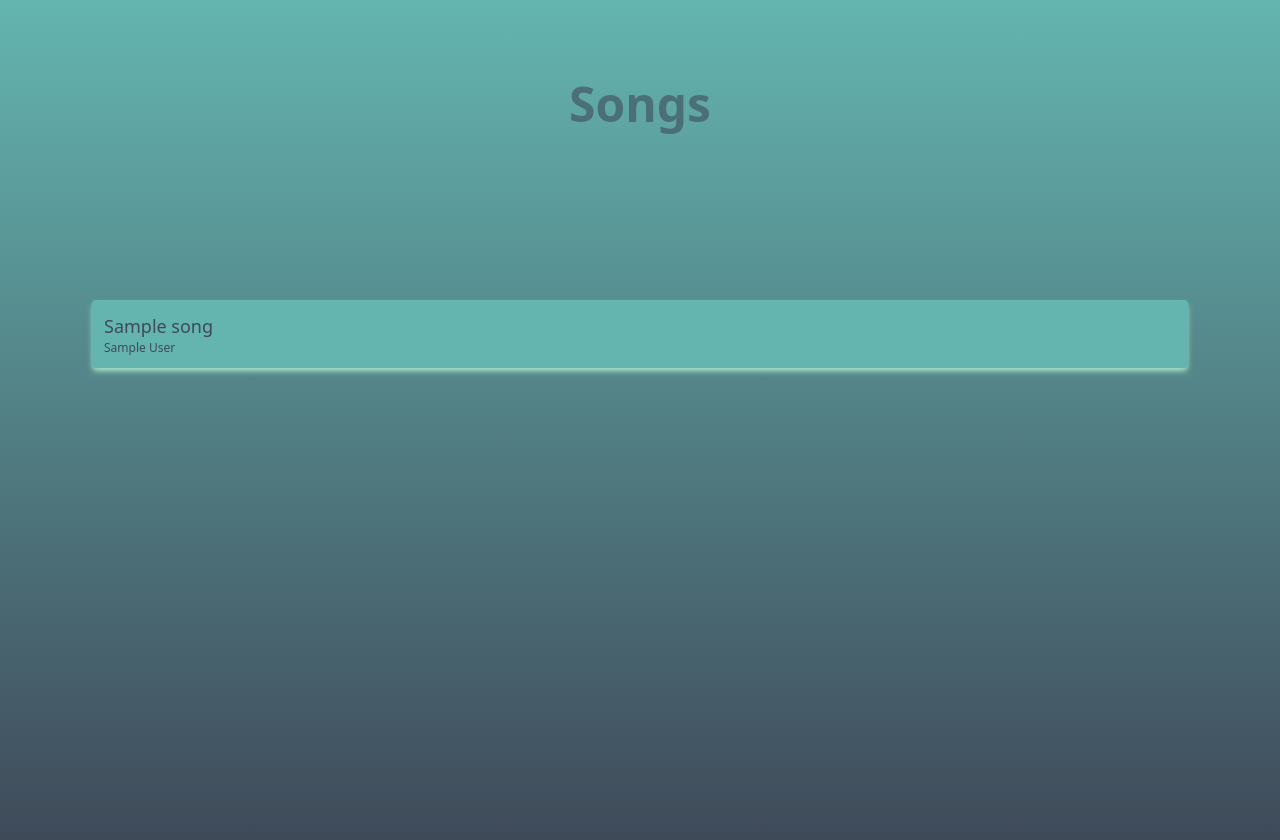
After one commit to geromt/complete-the-song, a Python web app: template templates/songs.html in a window 1280 px wide. The commit adds this page. Run offline with Jinja, Linux system fonts and the light colour scheme; the template is opened without the code that fills it: most values are stand-ins (such as "Sample title", 1, 10 or a date in 2020).

Commit message:
Adding list of songs and songs template

```diff
--- a/static/output.css
+++ b/static/output.css
@@ -580,6 +580,11 @@ video {
   background-color: rgb(63 74 89 / var(--tw-bg-opacity));
 }
 
+.bg-green-sheen {
+  --tw-bg-opacity: 1;
+  background-color: rgb(100 181 176 / var(--tw-bg-opacity));
+}
+
 .bg-gradient-to-t {
   background-image: linear-gradient(to top, var(--tw-gradient-stops));
 }
@@ -615,6 +620,16 @@ video {
   line-height: 1;
 }
 
+.text-lg {
+  font-size: 1.125rem;
+  line-height: 1.75rem;
+}
+
+.text-xs {
+  font-size: 0.75rem;
+  line-height: 1rem;
+}
+
 .font-bold {
   font-weight: 700;
 }
@@ -627,6 +642,16 @@ video {
 .text-sea-green {
   --tw-text-opacity: 1;
   color: rgb(163 227 198 / var(--tw-text-opacity));
+}
+
+.text-green-sheen {
+  --tw-text-opacity: 1;
+  color: rgb(100 181 176 / var(--tw-text-opacity));
+}
+
+.text-tea-green {
+  --tw-text-opacity: 1;
+  color: rgb(219 247 203 / var(--tw-text-opacity));
 }
 
 .shadow-md {
--- /dev/null
+++ b/templates/songs.html
@@ -0,0 +1,25 @@
+<!doctype html>
+<html>
+<head>
+  <meta charset="UTF-8">
+  <meta name="viewport" content="width=device-width, initial-scale=1.0">
+  <link href="../static/output.css" rel="stylesheet">
+</head>
+<body class="h-screen bg-gradient-to-t from-space to-green-sheen">
+  <div class="justify-center">
+      <div id="title" class="self-center mt-10 p-10">
+          <h1 class="animate-pulse text-space  font-sans text-5xl font-bold text-center">
+              Songs
+          </h1>
+      </div>
+      <div id="song-list" class="self-center mt-20 m-10 p-10 items-center">
+          {% for song in songs: %}
+          <div onclick="location.href='{{song.route}}'" class="transition shadow-md m-3 shadow-sea-green bg-green-sheen p-3 rounded hover:bg-sea-green hover:shadow hover:scale-110">
+              <p class="text-space text-lg">{{song.title}}</p>
+              <p class="text-space text-xs">{{song.author}}</p>
+          </div>
+          {% endfor %}
+      </div>
+  </div>
+</body>
+</html>
```
Also changed, not shown: server.py (+16 -0 lines), templates/index.html (+9 -3 lines), templates/song.html (added, +26 -0 lines).
